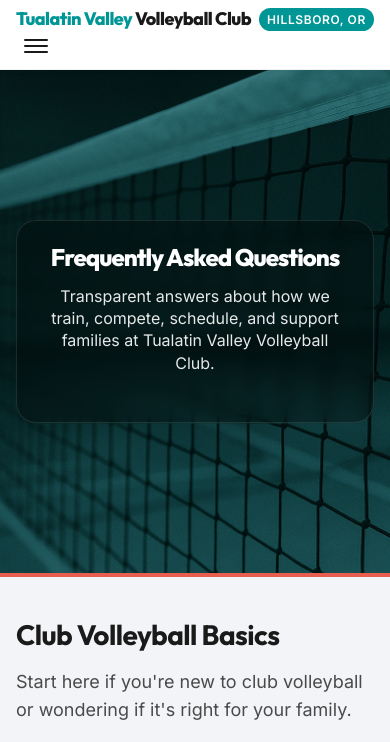
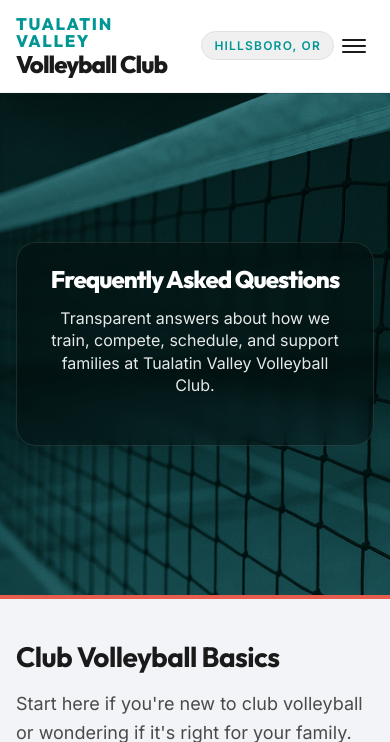
Before and after one commit to revenant-73/tvvc-website, a PHP site: page /faq.html in a window 390 px wide. Shown: the top 742 px of the page. Run offline with PHP 8.4, Linux system fonts and the light colour scheme.

Commit message:
Refactor header styles for improved layout and responsiveness. Enhance logo and navigation button designs, and adjust padding and spacing for better visual consistency.

```diff
--- a/assets/styles.css
+++ b/assets/styles.css
@@ -310,51 +310,65 @@ header {
   z-index: 1000;
   border-bottom: 1px solid rgba(0, 0, 0, 0.05);
   box-shadow: var(--shadow-sm);
+  transition: all var(--transition-base);
 }
 
 header .container {
-  padding-top: var(--space-sm);
-  padding-bottom: var(--space-sm);
+  padding-top: var(--space-md);
+  padding-bottom: var(--space-md);
+  transition: padding var(--transition-base);
 }
 
 .header-top {
   display: flex;
   align-items: center;
   justify-content: space-between;
-  flex-wrap: wrap;
+  flex-wrap: nowrap; /* Prevent wrapping for a cleaner look */
 }
 
 .logo {
   display: flex;
   align-items: center;
-  gap: var(--space-sm);
+  gap: var(--space-md);
   text-decoration: none;
+  transition: transform var(--transition-fast);
+}
+
+.logo:hover {
+  transform: scale(1.02);
 }
 
 .logo h1 {
   margin: 0;
-  font-size: var(--font-size-lg);
+  font-size: var(--font-size-xl);
   font-weight: var(--font-weight-extrabold);
   color: var(--color-charcoal);
-  letter-spacing: -0.03em;
+  letter-spacing: -0.04em;
+  line-height: 1;
 }
 
 .club-accent {
   color: var(--color-primary-teal);
+  display: block; /* Stack on mobile for better fit */
+  font-size: 0.7em;
+  text-transform: uppercase;
+  letter-spacing: 0.1em;
+  margin-bottom: 2px;
 }
 
 .badge {
   display: inline-flex;
   align-items: center;
-  background-color: var(--color-primary-teal);
-  color: var(--color-white);
-  padding: 2px 8px;
+  background-color: var(--color-bg-light);
+  color: var(--color-primary-teal);
+  padding: 4px 12px;
   border-radius: var(--radius-full);
   font-size: var(--font-size-xs);
   font-weight: var(--font-weight-bold);
   text-transform: uppercase;
-  letter-spacing: 0.05em;
+  letter-spacing: 0.1em;
   white-space: nowrap;
+  border: 1px solid var(--color-border-light);
 }
 
 /* Mobile Menu Toggle */
@@ -424,6 +438,8 @@ header .container {
   justify-content: center;
   background-color: var(--color-primary-coral);
   color: var(--color-white) !important;
+  padding: var(--space-sm) var(--space-lg) !important;
+  border-radius: var(--radius-full) !important;
   font-weight: var(--font-weight-bold) !important;
   box-shadow: var(--shadow-sm);
 }
```
Also changed, not shown: other parts of assets/styles.css (+49 -4 lines).
